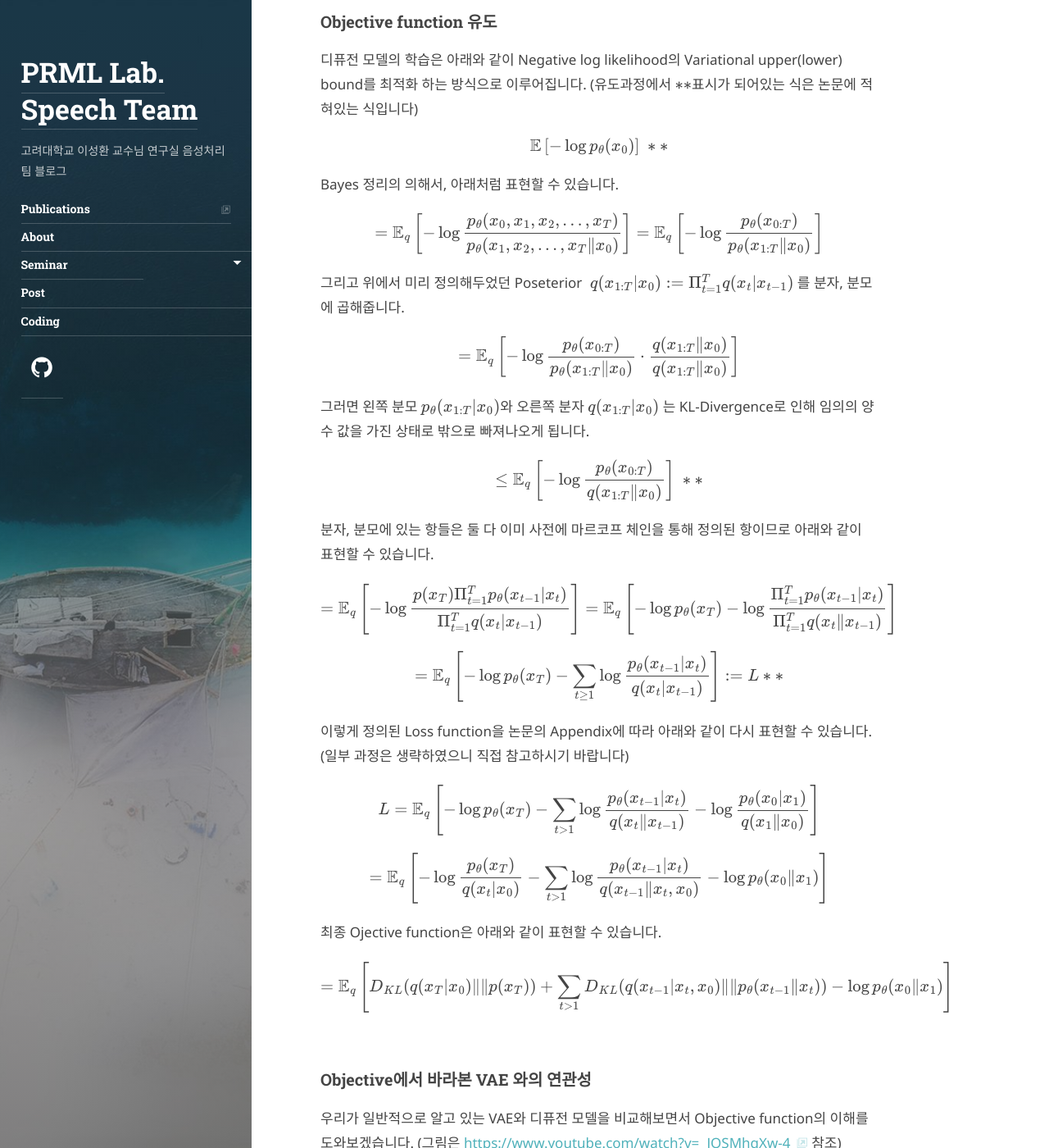
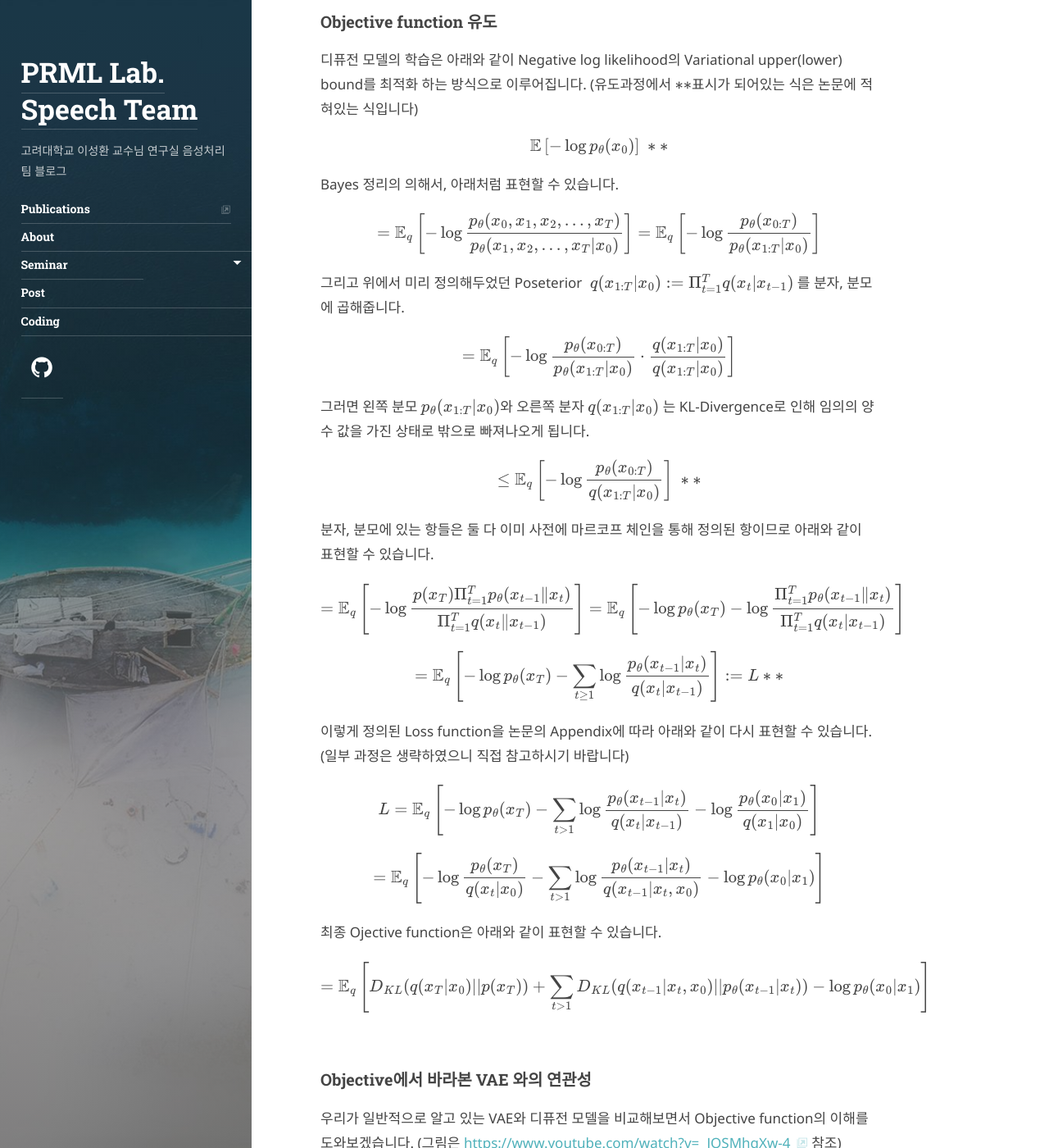
Before and after one commit to speech-team-korea/speech-team-korea.github.io, a Jekyll site: the page built from _posts/generative-model/2023-12-07-DDPM.md, in a window 1280 px wide and 1400 px high, scrolled down 6558 px. Shown: the whole window at 82% size. Built offline with Jekyll 4.4.1, drawn with Linux system fonts in a browser that asks for light colours; some web fonts are replaced; comment, search, counter and statistics services are not loaded; some of the changed text lies outside the part shown; grey boxes are pictures that could not be loaded.

Commit message:
1207_DDPM_수식수정

```diff
--- a/_posts/generative-model/2023-12-07-DDPM.md
+++ b/_posts/generative-model/2023-12-07-DDPM.md
@@ -98,7 +98,7 @@ $$
 그리고 여기서 $\beta_1,...,\beta_T$ 를 Variance schedule 혹은 Noise schedule 이라고 부르고, 논문에서는 $\beta_1 =0.0001$ 부터 $\beta_T=0.02$로 설정하여 시간이 지날수록 $\beta_t$ 값이 커지게 설정하였습니다. Variance schedule $\beta_t$ 또한 학습을 통해서 얻는 방식이 있지만, 사전에 Fix 해놓으면 Forward process를 네트워크에게 학습시키지 않아도 된다는 장점이 있습니다.
 
 $$
-* \ q(x_t \| x_{t-1}):=N(x_{t} ; \sqrt{1-\beta_t} x_{t-1}, \beta_t I)
+* \ q(x_t | x_{t-1}):=N(x_{t} ; \sqrt{1-\beta_t} x_{t-1}, \beta_t I)
 $$
 
 직관적으로 이해가 되었다면, 이제 위의 수식이 그리 어렵게 느껴지지는 않습니다. 다른 논문에서는 위 수식을 Diffusion process, Diffusion kernel 이라고 이야기 합니다 [J. Sohl-Dickstein et al., 2015]. 이미 $t$번째 상태가 결정되어 있다는 Forward process 특성과 아래 2가지 Notation을 새롭게 Define해서 이용하면 Diffusion kernel을 다시 쓸 수 있습니다. 유도 과정은 디테일적인 부분이니 생략하겠습니다.
@@ -133,7 +133,7 @@ $$
 Forward process를 잘 정의했으니, 이를 역과정으로 취하게 되면 $q(x_{t-1}\|x_t)$를 이용해서 가우시안 노이즈 $x_T$로부터 깨끗한 이미지 $x_0$를 얻을 수 있습니다. 하지만 아쉽게도 $q(x_{t-1}\|x_t)$를 정확히 아는 것은 쉽지 않습니다. 그러므로 모델 $p_\theta$의 학습을 통해서 조건부 분포 $q(x_{t-1}\|x_t)$를 근사하도록 하여 Reverse process를 진행하고자 합니다.
 
 $$
-q(x_{t-1}\|x_t) \approx p_\theta(x_{t-1} \| x_t)
+q(x_{t-1}|x_t) \approx p_\theta(x_{t-1} | x_t)
 $$
 
 여기서 추가적으로 조건이 하나 붙습니다. Forward process에서 다음 Timestep으로 넘어갈 때, 얼마만큼의 노이즈를 더해줄지 결정하는 **Noise schedule $\beta_t$가 충분히 작다면**, 저희가 알아내고 싶은 $q(x_{t-1}\|x_t)$**가 정규분포(가우시안분포)를 따른다고 가정**할 수 있습니다. 갑자기 무슨 맥락인지 이해가 어려울 수 있습니다. $\beta_t$가 충분히 작다는 것은 $x_t$와 $x_{t-1}$ 사이의 변화가 굉장히 작다는 것이고, 이러한 변화는 정규분포를 따르는 것으로 간주할 수 있기 때문입니다.
@@ -147,11 +147,11 @@ p_\theta(x_0) := \int p_\theta(x_{0:T}) dx_{1:T}
 $$
 
 $$
-* \ p_\theta(x_{0:T}):=p(x_T)\Pi^T_{t=1}p_\theta (x_{t-1} \| x_t)
+* \ p_\theta(x_{0:T}):=p(x_T)\Pi^T_{t=1}p_\theta (x_{t-1} | x_t)
 $$
 
 $$
-* \  p_\theta(x_{t-1} \| x_t):=N(x_{t-1} ; \mu_\theta(x_t,t), \Sigma_\theta(x_t,t))
+* \  p_\theta(x_{t-1} | x_t):=N(x_{t-1} ; \mu_\theta(x_t,t), \Sigma_\theta(x_t,t))
 $$
 
 ## Training objective of diffusion
@@ -169,45 +169,45 @@ $$
 Bayes 정리의 의해서, 아래처럼 표현할 수 있습니다.
 
 $$
-= \mathbb{E}_q \left[-\log \frac{p_\theta(x_0,x_1,x_2,...,x_T)}{p_\theta(x_1,x_2,...,x_T \| x_0)} \right] = \mathbb{E}_q \left[-\log \frac{p_\theta(x_{0:T})}{p_\theta(x_{1:T} \| x_0)} \right]
+= \mathbb{E}_q \left[-\log \frac{p_\theta(x_0,x_1,x_2,...,x_T)}{p_\theta(x_1,x_2,...,x_T | x_0)} \right] = \mathbb{E}_q \left[-\log \frac{p_\theta(x_{0:T})}{p_\theta(x_{1:T} | x_0)} \right]
 $$
 
 그리고 위에서 미리 정의해두었던 Poseterior $\ q(x_{1:T} \| x_0):= \Pi^T_{t=1}q(x_{t} \| x_{t-1})$ 를 분자, 분모에 곱해줍니다.
 
 $$
-= \mathbb{E}_q \left[-\log \frac{p_\theta(x_{0:T})}{p_\theta(x_{1:T} \| x_0)}  \cdot \frac{q(x_{1:T} \| x_0)}{q(x_{1:T} \| x_0)} \right]
+= \mathbb{E}_q \left[-\log \frac{p_\theta(x_{0:T})}{p_\theta(x_{1:T} | x_0)}  \cdot \frac{q(x_{1:T} | x_0)}{q(x_{1:T} | x_0)} \right]
 $$
 
 그러면 왼쪽 분모 $p_\theta(x_{1:T} \| x_0)$와 오른쪽 분자 $q(x_{1:T} \| x_0)$ 는 KL-Divergence로 인해 임의의 양수 값을 가진 상태로 밖으로 빠져나오게 됩니다.
 
 $$
-\leq \mathbb{E}_q \left[-\log \frac{p_\theta(x_{0:T})}{q(x_{1:T} \| x_0)} \right] \ **
+\leq \mathbb{E}_q \left[-\log \frac{p_\theta(x_{0:T})}{q(x_{1:T} | x_0)} \right] \ **
 $$
 
 분자, 분모에 있는 항들은 둘 다 이미 사전에 마르코프 체인을 통해 정의된 항이므로 아래와 같이 표현할 수 있습니다.
 
 $$
-= \mathbb{E}_q \left[-\log \frac{p(x_T)\Pi^T_{t=1}p_\theta (x_{t-1} \\| x_t)}{\Pi^T_{t=1}q(x_{t} \\| x_{t-1})} \right] = \mathbb{E}_q \left[-\log p_\theta(x_T)-\log \frac{\Pi^T_{t=1}p_\theta (x_{t-1} \\| x_t)}{\Pi^T_{t=1}q(x_{t} \| x_{t-1})} \right]
+= \mathbb{E}_q \left[-\log \frac{p(x_T)\Pi^T_{t=1}p_\theta (x_{t-1} \| x_t)}{\Pi^T_{t=1}q(x_{t} \| x_{t-1})} \right] = \mathbb{E}_q \left[-\log p_\theta(x_T)-\log \frac{\Pi^T_{t=1}p_\theta (x_{t-1} \| x_t)}{\Pi^T_{t=1}q(x_{t} | x_{t-1})} \right]
 $$
 
 $$
-= \mathbb{E}_q \left[-\log p_\theta(x_T)-\sum_{t \geq 1} \log \frac{p_\theta (x_{t-1} \\| x_t)}{q(x_{t} \\| x_{t-1})} \right] := L **
+= \mathbb{E}_q \left[-\log p_\theta(x_T)-\sum_{t \geq 1} \log \frac{p_\theta (x_{t-1} | x_t)}{q(x_{t} | x_{t-1})} \right] := L **
 $$
 
 이렇게 정의된 Loss function을 논문의 Appendix에 따라 아래와 같이 다시 표현할 수 있습니다.(일부 과정은 생략하였으니 직접 참고하시기 바랍니다)
 
 $$
-L = \mathbb{E}_q \left[-\log p_\theta(x_T)-\sum_{t > 1} \log \frac{p_\theta (x_{t-1} \\| x_t)}{q(x_{t} \| x_{t-1})} -\log\frac{p_\theta (x_{0} \\| x_1)}{q(x_{1} \| x_{0})} \right]
+L = \mathbb{E}_q \left[-\log p_\theta(x_T)-\sum_{t > 1} \log \frac{p_\theta (x_{t-1} | x_t)}{q(x_{t} | x_{t-1})} -\log\frac{p_\theta (x_{0} | x_1)}{q(x_{1} | x_{0})} \right]
 $$
 
 $$
-= \mathbb{E}_q \left[-\log \frac{p_\theta(x_T)}{q(x_t\\|x_0)} -\sum_{t > 1} \log \frac{p_\theta (x_{t-1} \\| x_t)}{q(x_{t-1} \| x_{t},x_0)} -\log p_\theta (x_{0} \| x_1) \right]
+= \mathbb{E}_q \left[-\log \frac{p_\theta(x_T)}{q(x_t |x_0)} -\sum_{t > 1} \log \frac{p_\theta (x_{t-1} | x_t)}{q(x_{t-1} | x_{t},x_0)} -\log p_\theta (x_{0} | x_1) \right]
 $$
 
 최종 Ojective function은 아래와 같이 표현할 수 있습니다.
 
 $$
-= \mathbb{E}_q \left[ D_{KL}(q(x_T\\|x_0) \|\| p(x_T))  +  \sum_{t>1} D_{KL}(q(x_{t-1}\\|x_t,x_0) \|\| p_\theta(x_{t-1}\|x_t))-\log p_\theta(x_0\|x_1) \right]
+= \mathbb{E}_q \left[ D_{KL}(q(x_T |x_0) || p(x_T))  +  \sum_{t>1} D_{KL}(q(x_{t-1} |x_t,x_0) || p_\theta(x_{t-1}|x_t))- \log p_\theta(x_0|x_1) \right]
 $$
 
 ### Objective에서 바라본 VAE 와의 연관성
@@ -253,13 +253,13 @@ $$
 논문에서 말하기를 $\Sigma_\theta(x_t,t)$를 학습을 통해 얻을 수도 있었지만, Time-dependet한 상수 $\Sigma_ \theta \left(x_{t},t \right) = \sigma_t^2 I$ 로 설정했다고 합니다. 이 때 $ \sigma_t^2 = \beta_t$ 와 $\sigma_t^2 = \tilde{\beta_ t}=\frac{1-\bar{\alpha}_ {t-1}}{1-\bar{\alpha}_ t } \beta_t $ 둘 다 가능하여 실험을 진행했는데, 큰 차이가 없었다고 합니다. 즉 $p_ \theta ( x_{t-1} \| x_{t} )$의 분산은 학습을 통해서 구하는 것이 아니라 이미 결정된 상수입니다.
 
 $$
-p_\theta(x_{t-1} \| x_t) =N(x_{t-1} ; \mu_\theta(x_t,t), \sigma^2_tI)
+p_\theta(x_{t-1} | x_t) =N(x_{t-1} ; \mu_\theta(x_t,t), \sigma^2_tI)
 $$
 
 이제 모델 학습을 위해 결정할 것은 $p_\theta(x_{t-1}\|x_t)$의 평균 $\mu_\theta(x_t,t)$만 남아 있습니다. $L_{t-1}$을 아래와 같이 다시 표현하였습니다.
 
 $$
-L_{t-1}=\mathbb{E}_q\left[\frac{1}{2\sigma^2_t} \|\|\tilde{\mu}_t(x_t,x_0)-\mu_\theta(x_t,t)\|\|^2 \right] +C
+L_{t-1}=\mathbb{E}_q\left[\frac{1}{2\sigma^2_t} ||\tilde{\mu}_t(x_t,x_0)-\mu_\theta(x_t,t)||^2 \right] +C
 $$
 
 그리고 Forward process를 설명하면서 $x_0$에서 한 번에 $x_t$를 샘플링할 수 있는 두 변수 사이의 관계식을 알아냈습니다.$x_t=\sqrt{\bar{\alpha}_ t}x_ {0} + \sqrt{1-\bar{\alpha}_{t}}*\epsilon$ 이 관계식을 이용해서 $x_0$를 $x_t$에 대해 표현하면 아래와 같습니다.
@@ -269,13 +269,13 @@ L_{t-1} - C
 $$
 
 $$
-=\mathbb{E}_{x_0,\epsilon}\left[\frac{1}{2\sigma^2_t} \|\|\tilde{\mu}_t \left(x_t(x_0,\epsilon),\frac{1}{\sqrt{\bar{\alpha}_t}}(x_t(x_0,\epsilon)-\sqrt{1-\bar{\alpha}}\epsilon) \right)-\mu_\theta(x_t(x_0,\epsilon),t)\|\|^2 \right]
+=\mathbb{E}_{x_0,\epsilon}\left[\frac{1}{2\sigma^2_t} ||\tilde{\mu}_t \left(x_t(x_0,\epsilon),\frac{1}{\sqrt{\bar{\alpha}_t}}(x_t(x_0,\epsilon)-\sqrt{1-\bar{\alpha}}\epsilon) \right)-\mu_\theta(x_t(x_0,\epsilon),t)||^2 \right]
 $$
 
 그리고 $\tilde{\mu}_t(x_t,x_0)$  도 사전에 정의했으므로, 식을 다시 표현하면 아래와 같습니다.
 
 $$
-=\mathbb{E}_{x_0,\epsilon}\left[\frac{1}{2\sigma^2_t} \left\|\left\|\frac{1}{\sqrt{\alpha_t}} \left(x_t(x_0,\epsilon)-\frac{\beta_t}{\sqrt{1-\bar{\alpha}_t}}\epsilon \right)-\mu_\theta(x_t(x_0,\epsilon),t) \right\|\right\|^2 \right]
+=\mathbb{E}_{x_0,\epsilon}\left[\frac{1}{2\sigma^2_t} \left|\left|\frac{1}{\sqrt{\alpha_t}} \left(x_t(x_0,\epsilon)-\frac{\beta_t}{\sqrt{1-\bar{\alpha}_t}}\epsilon \right)-\mu_\theta(x_t(x_0,\epsilon),t) \right|\right|^2 \right]
 $$
 
 위의 식을 보면 $\mu_\theta$는 **학습과정동안 인풋으로 주어진 $x_t$에 대해서 $\frac{1}{\sqrt{\alpha_t}} \left(x_t-\frac{\beta_t}{\sqrt{1-\bar{\alpha}_t}}\epsilon \right)$를 예측**하면 Loss를 감소시킬수 있게 됩니다. 이를 다시 Parameterization 해보면,
@@ -291,7 +291,7 @@ $$
 입니다. 즉, **인풋으로 받은 $x_t$로부터 $\epsilon$을 예측하는 $\epsilon_\theta$를 학습하는 것**과 같다고 볼 수 있습니다. 최종적으로 Objective function을 다시 적어보면 아래와 같습니다.
 
 $$
-* \ \mathbb{E}_{x_{0},\epsilon} \left[\frac{\beta^2_t}{2\sigma^2_t\alpha_t(1-\bar{\alpha}_t)} \left\|\left\| \epsilon - \epsilon_\theta(\sqrt{\bar{\alpha}_t}x_0 +\sqrt{1-\bar{\alpha}_t}\epsilon,t)\right\|\right\|^2 \right]
+* \ \mathbb{E}_{x_{0},\epsilon} \left[\frac{\beta^2_t}{2\sigma^2_t\alpha_t(1-\bar{\alpha}_t)} \left|\left| \epsilon - \epsilon_\theta(\sqrt{\bar{\alpha}_t}x_0 +\sqrt{1-\bar{\alpha}_t}\epsilon,t)\right|\right|^2 \right]
 $$
 
 $$
@@ -314,7 +314,7 @@ $\epsilon$-prediction을 사용했을 때 몇가지 특징이 있습니다.
 - 두 번째는 $\epsilon$-prediction의 Objective function은 [Y. Song, Generative Modeling by Estimating Gradients of the Data Distribution, NeurIPS 2019]의 Denoising score mathcing 방식의 Objective와도 닮은 형태를 가졌습니다. 복잡한 형태를 갖는 디퓨전 모델의 Varitational bound를 비교적 단순한 형태로 변형할 수 있습니다.
 
     $$
-    l(\theta;\sigma) \triangleq \frac{1}{2}\mathbb{E}_{p_{data}(x)} \mathbb{E}_{\tilde{x} \sim N(x,\sigma^2I)} \left[ \left\| \left\| s_\theta(\tilde{x},\sigma) + \frac{\tilde{x}-x}{\sigma^2}\right\| \right\|^2_2 \right]
+    l(\theta;\sigma) \triangleq \frac{1}{2}\mathbb{E}_{p_{data}(x)} \mathbb{E}_{\tilde{x} \sim N(x,\sigma^2I)} \left[ \left| \left| s_\theta(\tilde{x},\sigma) + \frac{\tilde{x}-x}{\sigma^2}\right| \right|^2_2 \right]
     $$
 
 
@@ -325,7 +325,7 @@ $\epsilon$-prediction을 사용했을 때 몇가지 특징이 있습니다.
 저자들은 성능의 우수성과 구현의 간편함을 위해 최종 Training objective를 더욱 간단화 했습니다. Loss term에 곱해져있던 Time-dependent 한 weight $\lambda_t = \frac{\beta^2_t}{2\sigma^2_t\alpha_t(1-\bar{\alpha}_t)}=1$ 로 설정하여 아래와 같이 최종 Training objective를 정의했습니다.
 
 $$
-* \ L_{\text{simple}} (\theta):= \mathbb{E}_{t,x_0,\epsilon} \left[ \|\|\epsilon - \epsilon_\theta(\sqrt{\bar{\alpha}_t}x_0 + \sqrt{1-\bar{\alpha}_t}\epsilon,t)\|\|^2\right]
+* \ L_{\text{simple}} (\theta):= \mathbb{E}_{t,x_0,\epsilon} \left[ ||\epsilon - \epsilon_\theta(\sqrt{\bar{\alpha}_t}x_0 + \sqrt{1-\bar{\alpha}_t}\epsilon,t)||^2\right]
 $$
 
 ![https://github.com/speech-team-korea/speech-team-korea.github.io/assets/144989499/d0ecb896-be5a-4b15-8a48-bca5cc868b39](https://github.com/speech-team-korea/speech-team-korea.github.io/assets/144989499/d0ecb896-be5a-4b15-8a48-bca5cc868b39)
```
